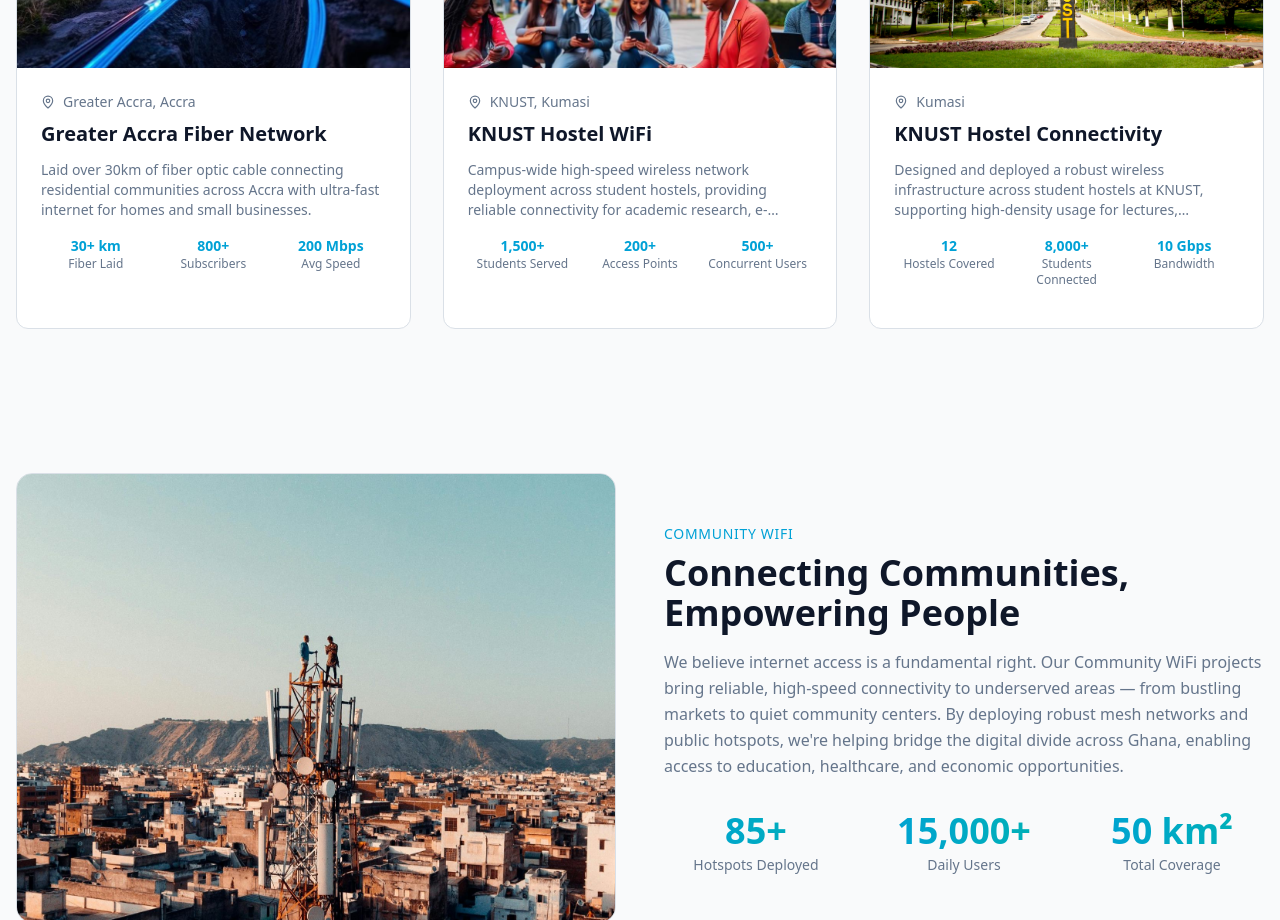
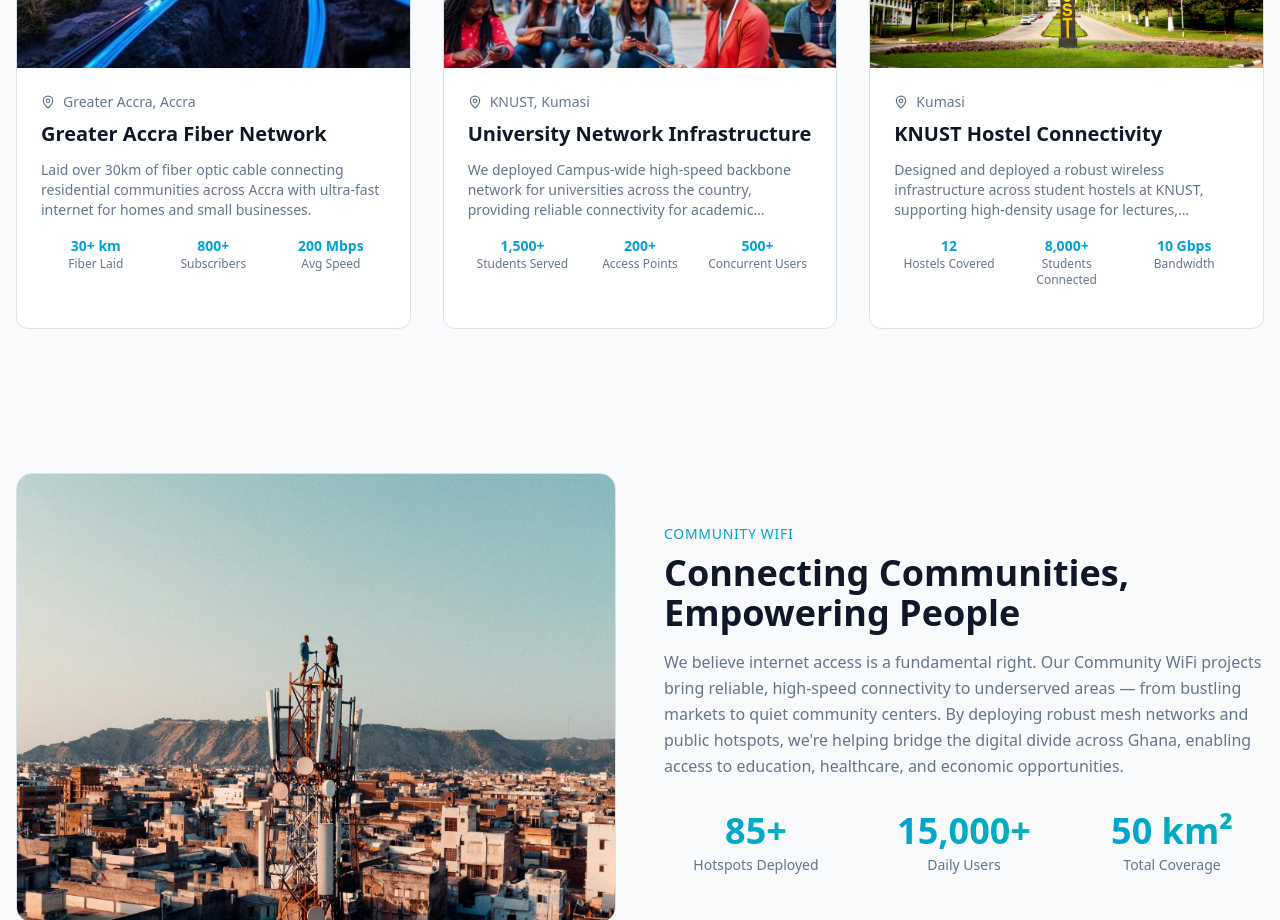
Before and after one commit to kingbello-tech/iklick-ghana-connect, a React (Vite) app: page /projects in a window 1280 px wide. Shown: the part 1140-2060 px from the top of the page. Built offline with nearby package versions, Linux system fonts and the light colour scheme; the HTML template or start-up script is replaced by a standard one.

Commit message:
Changes
Co-authored-by: kingbello-tech <194913034+kingbello-tech@users.noreply.github.com>

```diff
--- a/src/pages/Projects.tsx
+++ b/src/pages/Projects.tsx
@@ -50,8 +50,8 @@ const projects: Project[] = [
     image: projectFiberNetwork,
   },
   {
-    id: 5, title: "KNUST Hostel WiFi", category: "university", location: "KNUST, Kumasi",
-    description: "Campus-wide high-speed wireless network deployment across student hostels, providing reliable connectivity for academic research, e-learning, and student life.",
+    id: 5, title: "University Network Infrastructure", category: "university", location: "KNUST, Kumasi",
+    description: "We deployed Campus-wide high-speed backbone network for universities across the country, providing reliable connectivity for academic research, e-learning, and student life.",
     stats: [{ label: "Students Served", value: "1,500+" }, { label: "Access Points", value: "200+" }, { label: "Concurrent Users", value: "500+" }],
     image: projectUniversityWifi,
   },
```
